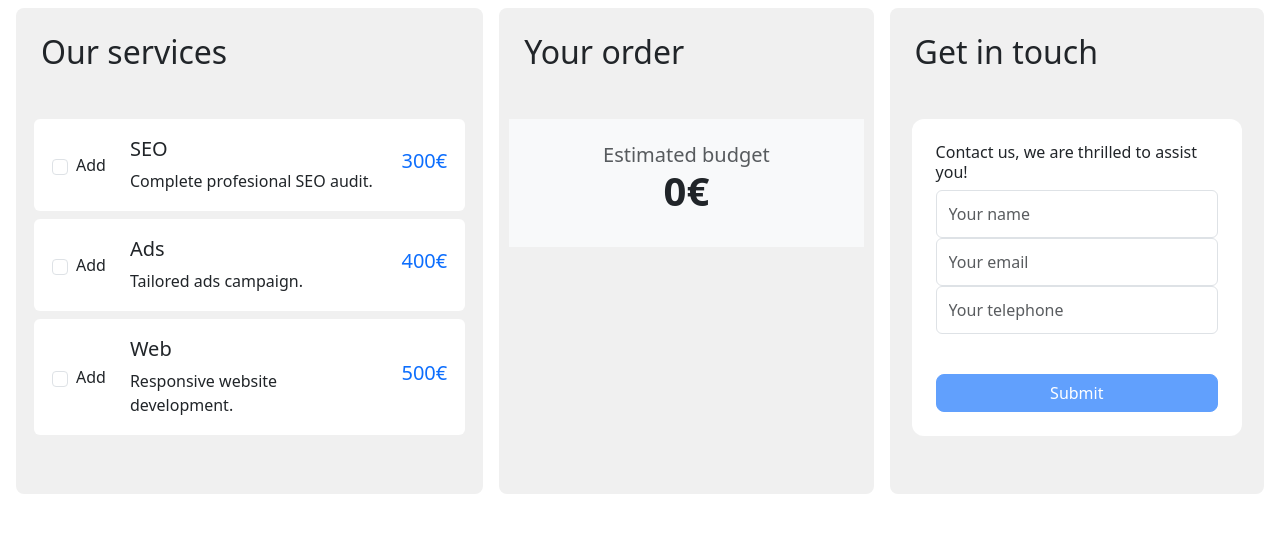
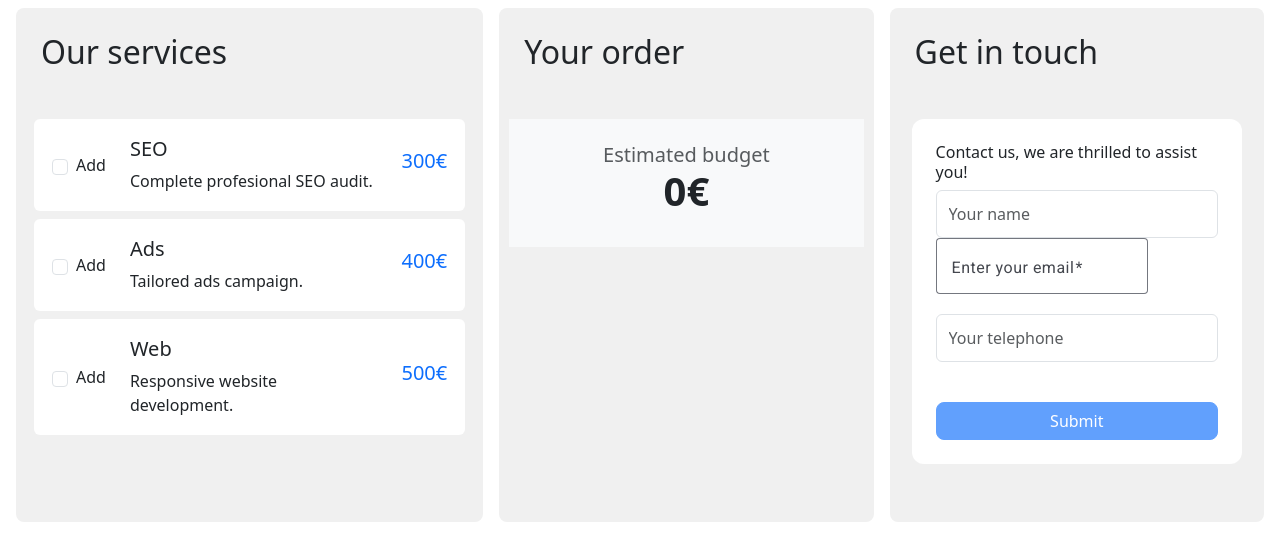
Before and after one commit to zanlamar/BudgetApp, an Angular app: page / in a window 1280 px wide. Shown: the top 560 px of the page. Built offline with nearby package versions, Linux system fonts and the light colour scheme.

Commit message:
angular material: basic implementation email field

```diff
--- a/src/app/components/contact-form/contact-form.html
+++ b/src/app/components/contact-form/contact-form.html
@@ -23,8 +23,8 @@
 
                     <div class="row">
                     <div class="col-sm-12">
-                        <div class="form-group">
-                            <!-- <label for="userEmail" class="col-form-label-sm">Email</label> -->
+                        <app-email-field></app-email-field>
+                        <!-- <div class="form-group">
                             <div class="input-group">
                                 <input id="userEmail"
                                     type="email"
@@ -38,7 +38,7 @@
                             </div>
                             @if (userEmailControl.invalid && userEmailControl.touched) {
                                  <small class="text-danger d-block mt-1">{{errorMessage()}}</small>
-                            }
+                            } -->
                         </div>
                     </div>
                 </div>
@@ -57,7 +57,6 @@
                             </div>
                         </div>
                     </div>
-                </div>
                 <br>
                 <button type="submit"
                         class="btn btn-primary btn-block confirm-button w-100"
--- a/src/app/components/contact-form/contact-form.ts
+++ b/src/app/components/contact-form/contact-form.ts
@@ -2,11 +2,11 @@ import { Component, inject, signal } from '@angular/core';
 import { FormGroup, FormBuilder, FormControl, ReactiveFormsModule, Validators } from '@angular/forms';
 import { MatFormFieldModule } from '@angular/material/form-field';
 import { CommonModule } from '@angular/common';
-
+import { FormFieldErrorExample } from '../inputs/email-field/email-field';
 
 @Component({
   selector: 'app-contact-form',
-  imports: [ReactiveFormsModule, MatFormFieldModule, CommonModule],
+  imports: [ReactiveFormsModule, MatFormFieldModule, CommonModule, FormFieldErrorExample],
   templateUrl: './contact-form.html',
   styleUrl: './contact-form.scss',
   standalone: true,
@@ -49,7 +49,6 @@ export class ContactForm {
     }
   }
 
-  // errorMessage() {
 
 
 
--- /dev/null
+++ b/src/app/components/inputs/email-field/email-field.html
@@ -0,0 +1,15 @@
+<div class="example-container">
+  <mat-form-field appearance="outline">
+    <mat-label>Enter your email</mat-label>
+    <input
+      matInput
+      placeholder="pat@example.com"
+      [formControl]="email"
+      (blur)="updateErrorMessage()"
+      required
+    />
+    @if (email.invalid) {
+      <mat-error>{{errorMessage()}}</mat-error>
+    }
+  </mat-form-field>
+</div>
--- /dev/null
+++ b/src/app/components/inputs/email-field/email-field.scss
@@ -0,0 +1,14 @@
+@use '@angular/material' as mat;
+
+.example-container mat-form-field + mat-form-field {
+  margin-left: 8px;
+}
+
+
+// Customize the entire app. Change :root to your selector if you want to scope the styles.
+:root {
+  @include mat.form-field-overrides((
+    disabled-input-text-placeholder-color: --mat-sys-on-surface
+
+  ));
+}
--- /dev/null
+++ b/src/app/components/inputs/email-field/email-field.ts
@@ -0,0 +1,36 @@
+import {ChangeDetectionStrategy, Component, signal} from '@angular/core';
+import {takeUntilDestroyed} from '@angular/core/rxjs-interop';
+import {FormControl, FormsModule, ReactiveFormsModule, Validators} from '@angular/forms';
+import {MatFormFieldModule} from '@angular/material/form-field';
+import {MatInputModule} from '@angular/material/input';
+import {merge} from 'rxjs';
+
+/** @title Form field with error messages */
+@Component({
+  selector: 'app-email-field',
+  templateUrl: './email-field.html',
+  styleUrl: './email-field.scss',
+  imports: [MatFormFieldModule, MatInputModule, FormsModule, ReactiveFormsModule],
+  changeDetection: ChangeDetectionStrategy.OnPush,
+})
+export class FormFieldErrorExample {
+  readonly email = new FormControl('', [Validators.required, Validators.email]);
+
+  errorMessage = signal('');
+
+  constructor() {
+    merge(this.email.statusChanges, this.email.valueChanges)
+      .pipe(takeUntilDestroyed())
+      .subscribe(() => this.updateErrorMessage());
+  }
+
+  updateErrorMessage() {
+    if (this.email.hasError('required')) {
+      this.errorMessage.set('You must enter a value');
+    } else if (this.email.hasError('email')) {
+      this.errorMessage.set('Not a valid email');
+    } else {
+      this.errorMessage.set('');
+    }
+  }
+}
```
Also changed, not shown: 1 other file (tests, documents, lock files or other folders).
